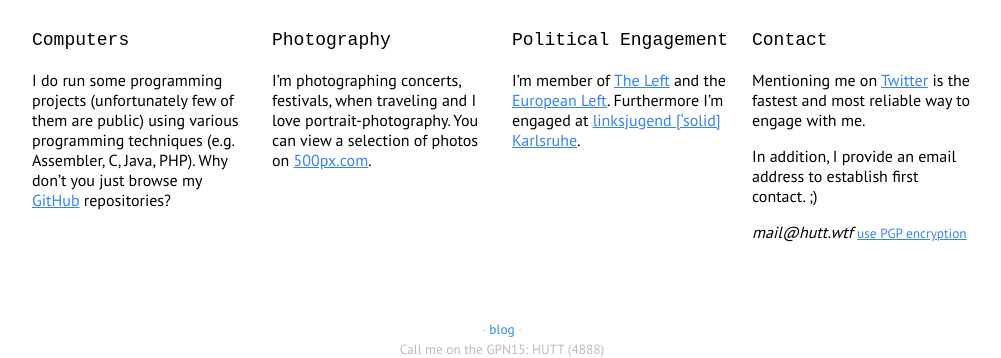
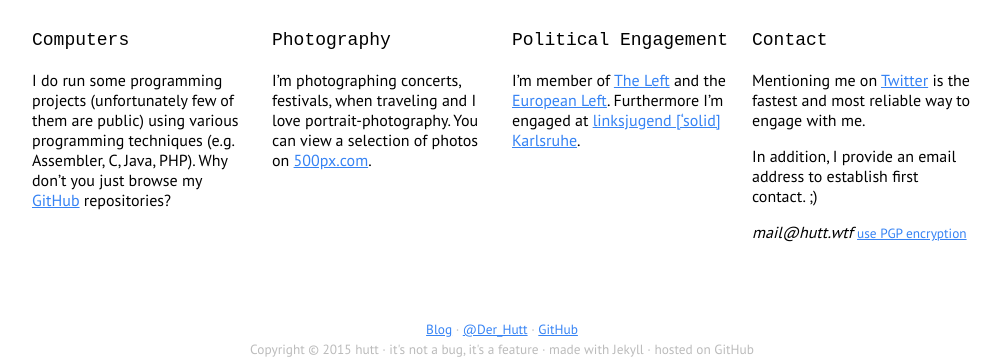
Before and after one commit to hutt/hutt.github.io, a Jekyll site: the page built from index.html, in a window 1280 px wide, cut to the strip 594-952 px from the top of the page. Shown: the whole strip, without its empty margins (138-1139 px from the left). Built offline with Jekyll 4.4.1, drawn with Linux system fonts in a browser that asks for light colours; some web fonts are replaced.

Commit message:
complete footer

```diff
--- a/_config.yml
+++ b/_config.yml
@@ -2,10 +2,14 @@
 title: hutt
 email: mail@hutt.wtf
 description: > # hutt's official website
-baseurl: "" # the subpath of your site, e.g. /blog/
-url: "http://hutt.wtf" # the base hostname & protocol for your site
-twitter_username: hutt
-github_username:  77u4
+baseurl: ""
+url: "http://hutt.wtf"
+copyright: "&copy; 2015 hutt"
+
+#Social
+blog_url: "http://jh0.eu"
+twitter_username: Der_Hutt
+github_username: 77u4
 
 # Build settings
 markdown: kramdown
--- a/_includes/footer.html
+++ b/_includes/footer.html
@@ -1,4 +1,4 @@
 <div class="footer">
-  <small>&middot; <a href="http://jh0.eu" style="text-decoration: none;" title="Blog">blog</a> &middot;</small><br/>
-  <small>Call me on the GPN15: HUTT (4888)</small>
+  <small><a href="{{ site.blog_url }}">Blog</a> &middot; <a href="http://twitter.com/{{ site.twitter_username }}">@{{ site.twitter_username }}</a> &middot; <a href="http://github.com/{{ site.github_username }}">GitHub</a></small><br/>
+  <small>Copyright {{ site.copyright }} &middot; it's not a bug, it's a feature &middot; made with Jekyll &middot; hosted on GitHub</small>
 </div>
```
